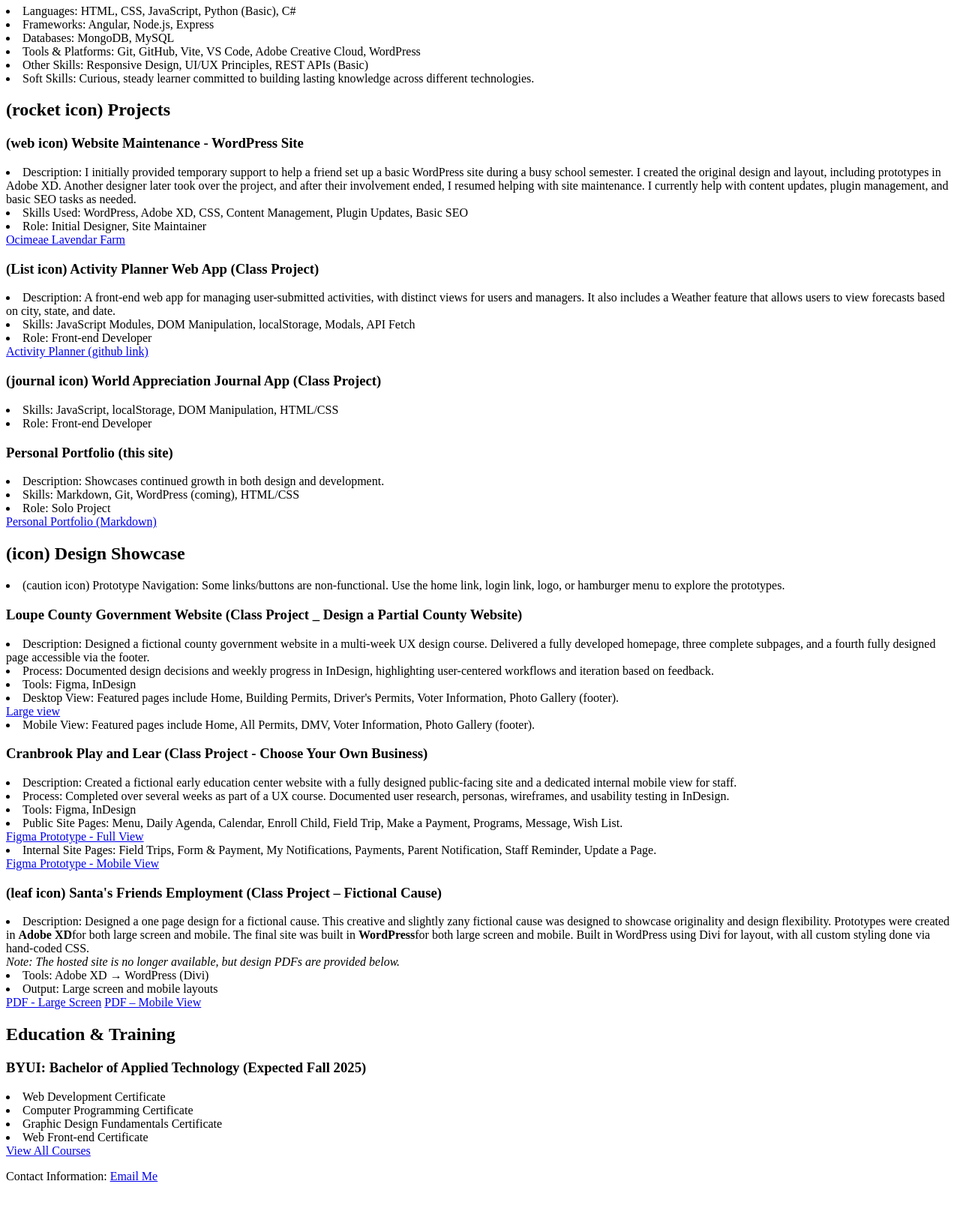
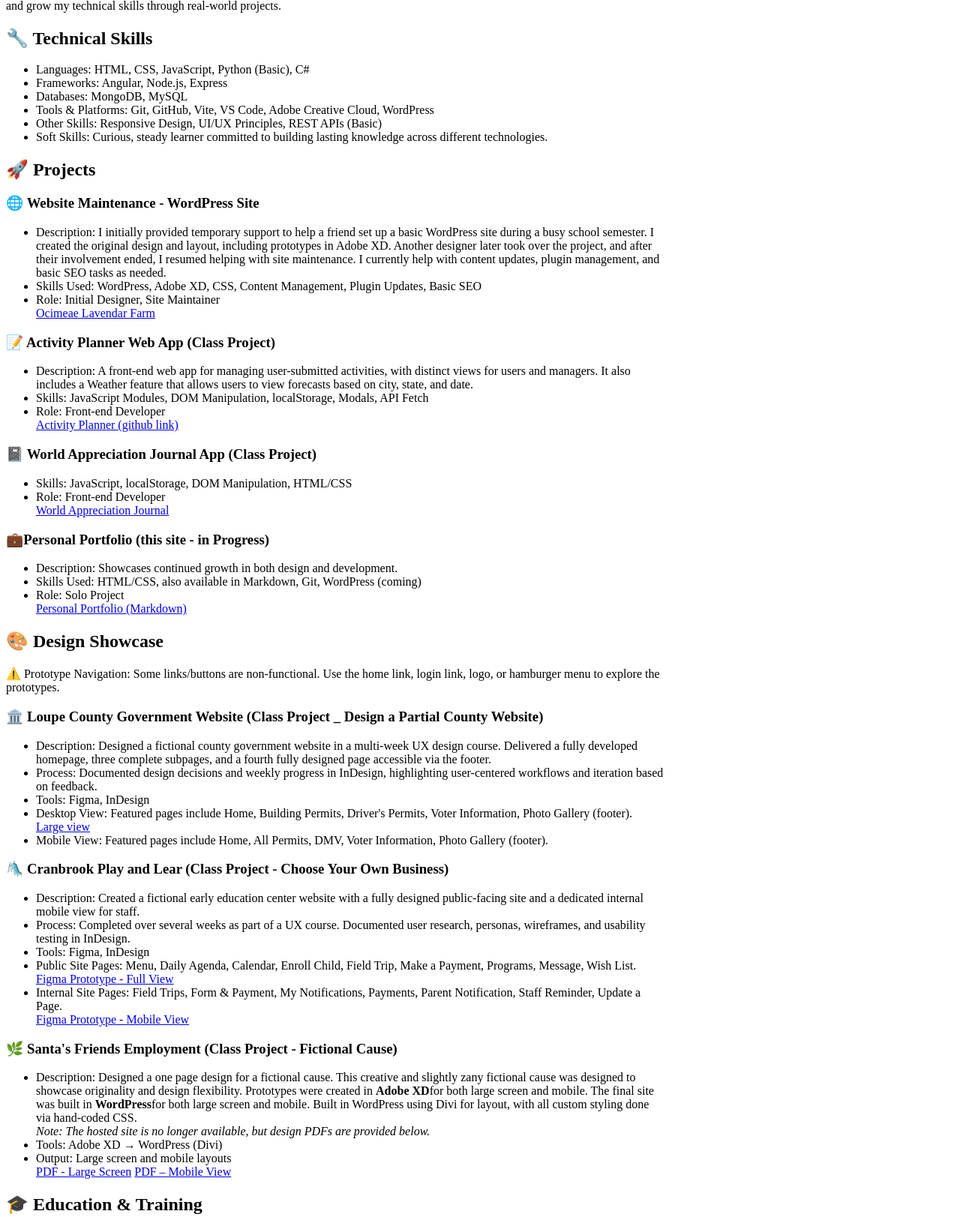
Before and after one commit to mmullerx4/MM.Portfolio, a plain HTML site: page index.html in a window 1280 px wide. Shown: the part 262-1885 px from the top of the page at 75% size. Before the commit the page ends 1856 px from the top, so only its background shows below. Drawn offline with Linux system fonts and the light colour scheme.

Commit message:
update0506

```diff
--- a/index.html
+++ b/index.html
@@ -4,13 +4,13 @@
     <meta charset="UTF-8">
     <meta name="viewport" content="width=device-width, initial-scale=1.0">
     <title>Your Portfolio</title>
-    <link rel="stylesheet" href="styles.css"> <!-- Optional: link to CSS for custom styles -->
+    <link rel="stylesheet" href="styles.css">
 </head>
 <body>
     <header>
         <h1>Melinda S. Muller</h1>
 
-        <p>Welcome to my Portfolio</p>
+        <p>Welcome to my Portfolio</p> <h1>This Site Under Construction</h1>
     </header>
 
     <section>
@@ -20,53 +20,62 @@
     </section>
 
     <section>
-        <h2>(wrench icon) Technical Skills</h2>
-
+        <h2>🔧 Technical Skills</h2>
+            <ul>
                 <li>Languages: HTML, CSS, JavaScript, Python (Basic), C#</li>
                 <li>Frameworks: Angular, Node.js, Express</li>
                 <li>Databases: MongoDB, MySQL</li>
                 <li>Tools & Platforms: Git, GitHub, Vite, VS Code, Adobe Creative Cloud, WordPress</li>
                 <li>Other Skills: Responsive Design, UI/UX Principles, REST APIs (Basic)</li>
                 <li>Soft Skills: Curious, steady learner committed to building lasting knowledge across different technologies.</li>
+            </ul>
     </section>
 
     <section>
-        <h2>(rocket icon) Projects</h2>
+        <h2>🚀 Projects</h2>
 
-            <h3>(web icon) Website Maintenance - WordPress Site</h3>
+            <h3>🌐 Website Maintenance - WordPress Site</h3>
+                <ul>
                     <li>Description: I initially provided temporary support to help a friend set up a basic WordPress site during a busy school semester. I created the original design and layout, including prototypes in Adobe XD. Another designer later took over the project, and after their involvement ended, I resumed helping with site maintenance. I currently help with content updates, plugin management, and basic SEO tasks as needed.</li>
                     <li>Skills Used: WordPress, Adobe XD, CSS, Content Management, Plugin Updates, Basic SEO</li>
                     <li>Role: Initial Designer, Site Maintainer</li>
                     <a href="https://ocimeaelavenderfarm.com/">Ocimeae Lavendar Farm</a>
+                </ul>
 
-            <h3>(List icon) Activity Planner Web App (Class Project)</h3>
-
+            <h3>📝 Activity Planner Web App (Class Project)</h3>
+                <ul>
                     <li>Description: A front-end web app for managing user-submitted activities, with distinct views for users and managers. It also includes a Weather feature that allows users to view forecasts based on city, state, and date.</li>
                     <li>Skills: JavaScript Modules, DOM Manipulation, localStorage, Modals, API Fetch</li>
                     <li>Role: Front-end Developer</li>
                     <a href="https://github.com/mmullerx4/vacationPlanner">Activity Planner (github link)</a>
+                </ul>
 
-            <h3>(journal icon) World Appreciation Journal App (Class Project)</h3>
 
+            <h3>📓 World Appreciation Journal App (Class Project)</h3>
+                <ul>
                     <li>Skills: JavaScript, localStorage, DOM Manipulation, HTML/CSS</li>
                     <li>Role: Front-end Developer</li>
-                <a href="https://github.com/mmullerxr/WAJ"></a>
+                    <a href="https://github.com/mmullerxr/WAJ">World Appreciation Journal</a>
+                </ul>
 
-            <h3>Personal Portfolio (this site)</h3>
 
+            <h3>💼Personal Portfolio (this site - in Progress)</h3>
+                <ul>
                     <li>Description: Showcases continued growth in both design and development.</li>
-                <li>Skills: Markdown, Git, WordPress (coming), HTML/CSS</li>
+                    <li>Skills Used: HTML/CSS, also available in Markdown, Git, WordPress (coming)</li>
                     <li>Role: Solo Project</li>
                     <a href="https://github.com/mmullerx4/MM.Portfolio">Personal Portfolio (Markdown)</a>
+                </ul>
+
     </section>
 
     <section>
-        <h2>(icon) Design Showcase</h2>
+        <h2>🎨 Design Showcase</h2>
 
-            <li>(caution icon) Prototype Navigation: Some links/buttons are non-functional. Use the home link, login link, logo, or hamburger menu to explore the prototypes.</li>
+            <p>⚠️ Prototype Navigation: Some links/buttons are non-functional. Use the home link, login link, logo, or hamburger menu to explore the prototypes.</p>
 
-            <h3>Loupe County Government Website (Class Project _ Design a Partial County Website)</h3>
-
+            <h3>🏛️ Loupe County Government Website (Class Project _ Design a Partial County Website)</h3>
+                <ul>
                     <li>Description: Designed a fictional county government website in a multi-week UX design course. Delivered a fully developed homepage, three complete subpages, and a fourth fully designed page accessible via the footer. </li>
                     <li>Process: Documented design decisions and weekly progress in InDesign, highlighting user-centered workflows and iteration based on feedback.</li>
                     <li>Tools: Figma, InDesign</li>
@@ -74,8 +83,11 @@
                     <a href="https://www.figma.com/proto/plw3q1g9pg5lTNkfEct8cl/Loupe?node-id=88-171">Large view</a>
                     <li>Mobile View: Featured pages include Home, All Permits, DMV, Voter Information, Photo Gallery (footer).</li>
                     <a href="https://www.figma.com/proto/plw3q1g9pg5lTNkfEct8cl/Loupe?node-id=87-141"></a>
+                </ul>
 
-        <h3>Cranbrook Play and Lear (Class Project - Choose Your Own Business)</h3>
+
+            <h3>🛝 Cranbrook Play and Lear (Class Project - Choose Your Own Business)</h3>
+                <ul>
                     <li>Description: Created a fictional early education center website with a fully designed public-facing site and a dedicated internal mobile view for staff.</li>
                     <li>Process: Completed over several weeks as part of a UX course. Documented user research, personas, wireframes, and usability testing in InDesign.</li>
                     <li>Tools: Figma, InDesign</li>
@@ -83,30 +95,38 @@
                     <a href="https://www.figma.com/proto/nTus2VpDHemsmblO1hcABO/school-project-03?node-id=47-293&t=kAq4s5x3xfxUOMbb-1">Figma Prototype - Full View</a>
                     <li>Internal Site Pages: Field Trips, Form & Payment, My Notifications, Payments, Parent Notification, Staff Reminder, Update a Page.</li>
                     <a href="https://www.figma.com/proto/nTus2VpDHemsmblO1hcABO/school-project-03?node-id=2441-126&t=kAq4s5x3xfxUOMbb-1">Figma Prototype - Mobile View</a>
+                </ul>
 
-        <h3>(leaf icon) Santa's Friends Employment (Class Project – Fictional Cause)</h3>
 
+
+        <h3>🌿 Santa's Friends Employment (Class Project - Fictional Cause)</h3>
+            <ul>
                 <li>Description:  Designed a one page design for a fictional cause. This creative and slightly zany fictional cause was designed to showcase originality and design flexibility. Prototypes were created in <strong>Adobe XD</strong>for both large screen and mobile. The final site was built in <strong>WordPress</strong>for both large screen and mobile. Built in WordPress using Divi for layout, with all custom styling done via hand-coded CSS.</li>
                 <i>Note: The hosted site is no longer available, but design PDFs are provided below.</i>
                 <li>Tools: Adobe XD → WordPress (Divi)</li>
                 <li>Output: Large screen and mobile layouts</li>
                 <a href="assets/COMM310.Final.Large.pdf">PDF - Large Screen</a>
                 <a href="assets/COMM310.Final.Mobile.pdf">PDF – Mobile View</a>
+            </ul>
+
     </section>
 
-    <Section>
-        <h2>Education & Training</h2>
+    <section>
+        <h2>🎓 Education & Training</h2>
             <h3>BYUI: Bachelor of Applied Technology (Expected Fall 2025)</h3>
+                <ul>
                     <li>Web Development Certificate</li>
                     <li>Computer Programming Certificate</li>
                     <li>Graphic Design Fundamentals Certificate</li>
                     <li>Web Front-end Certificate</li>
 
                     <a href="allCourses.md">View All Courses</a>
-    </Section>
+                </ul>
+
+    </section>
 
     <footer>
-        <p>Contact Information: <a href="mailto:your.email@example.com">Email Me</a></p>
+        <p>📬 Contact Information: <a href="mailto:your.email@example.com">Email Me</a></p>
     </footer>
 </body>
 </html>
--- a/styles.css
+++ b/styles.css
@@ -0,0 +1,30 @@
+
+  .inter-custom {
+    font-family: "Inter", sans-serif;
+    font-optical-sizing: auto;
+    font-weight: 400;
+    font-style: normal;
+  }
+
+
+@media only screen and (max-width: 600px) {
+  body {
+    margin: 0 auto;
+    padding: 0 1rem;
+    line-height: 1.6;
+  }
+
+}
+
+
+
+
+
+
+
+  @media only screen and (min-width: 600px) {
+    body {
+      max-width: 880px;
+    }
+
+  }
```
Lines whose indentation alone changed are shown as unchanged.
